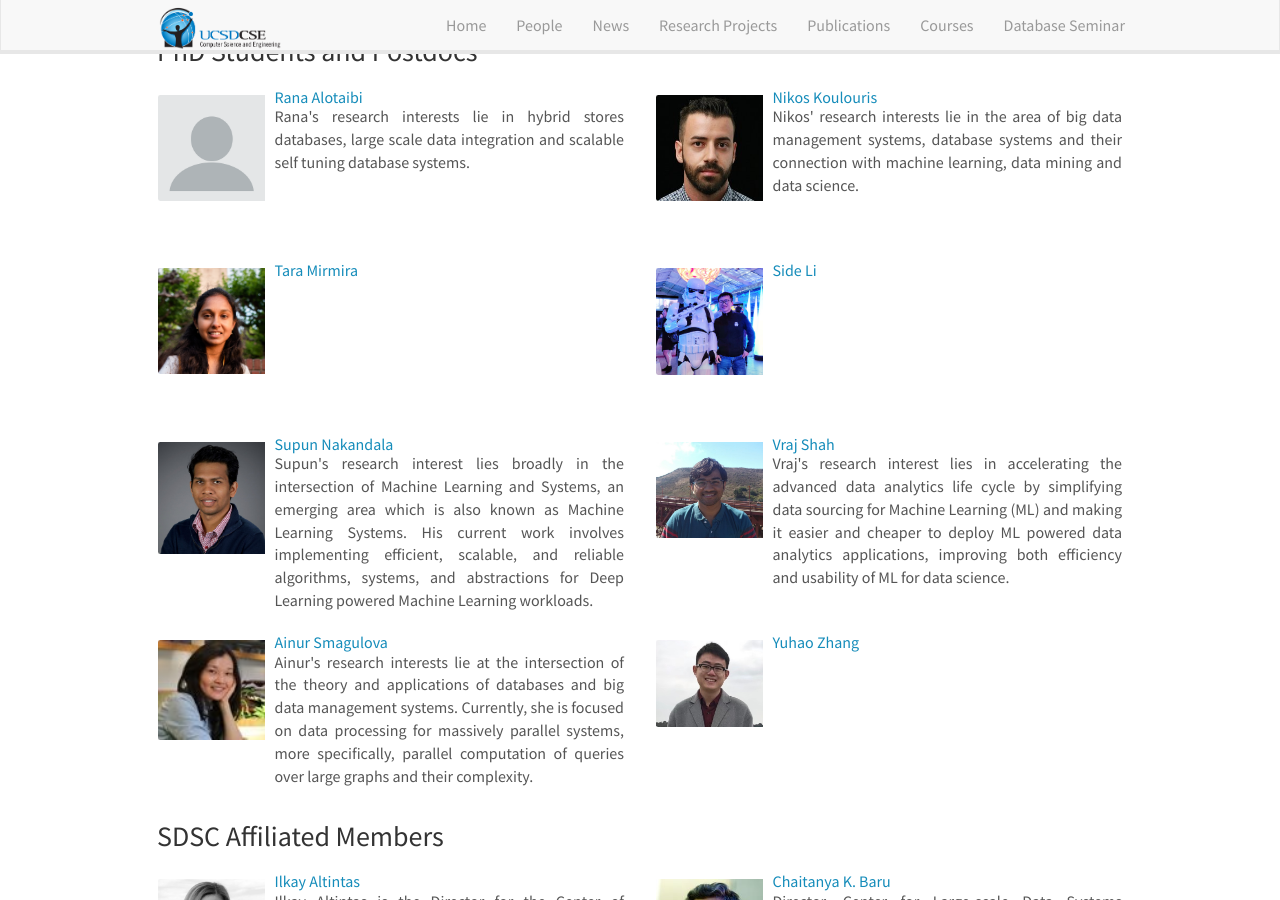
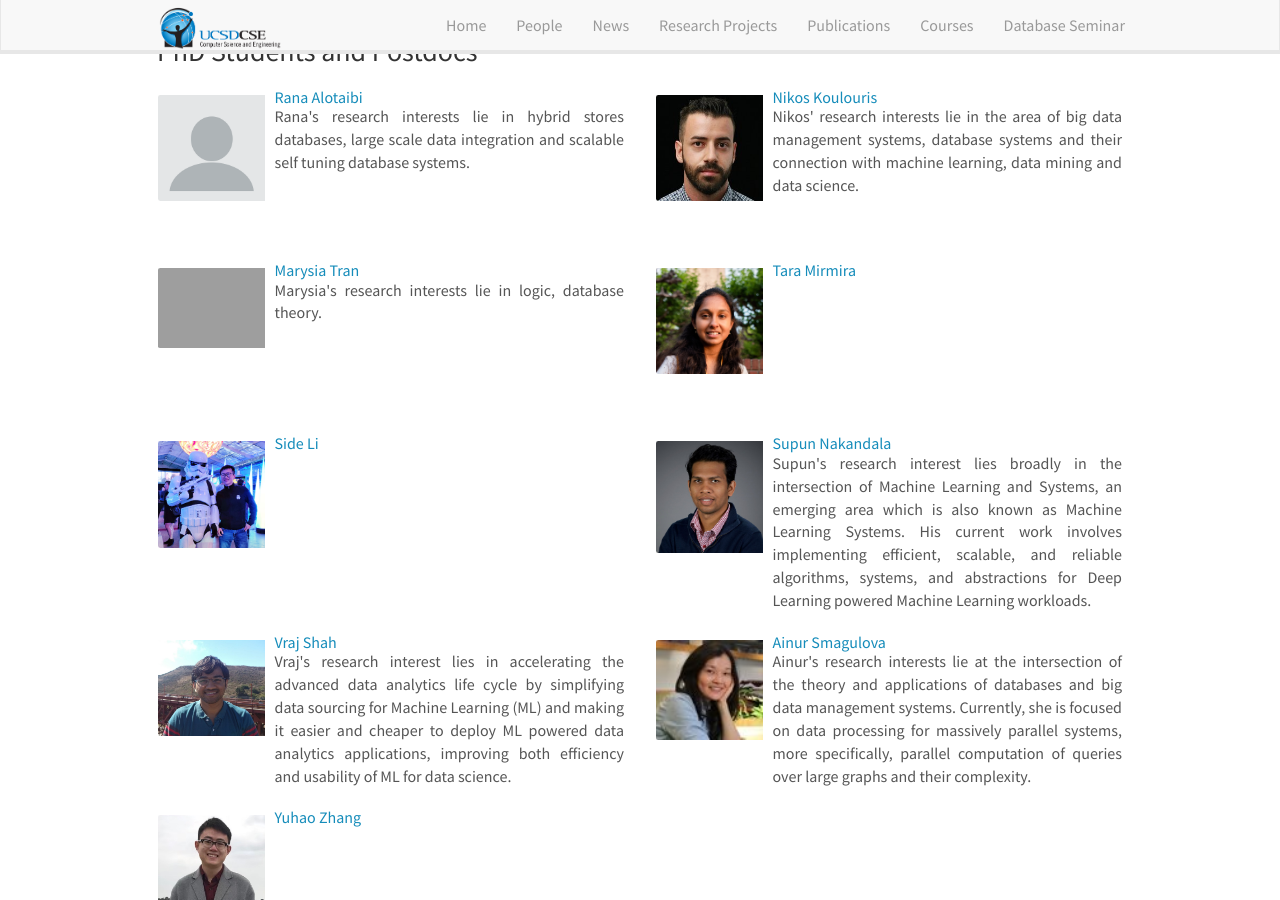
Before and after one commit to dbucsd/dbucsd.github.io, a Jekyll site: the page built from index.md, in a window 1280 px wide and 900 px high, scrolled down 1175 px. Built offline with Jekyll 4.4.1, drawn with Linux system fonts in a browser that asks for light colours; nearby versions of some CDN libraries.

Commit message:
Update students.yml

```diff
--- a/_data/students.yml
+++ b/_data/students.yml
@@ -6,6 +6,10 @@
   photo: nikos.jpg
   web: http://cseweb.ucsd.edu/~nkoulour/
   info: "Nikos' research interests lie in the area of big data management systems, database systems and their connection with machine learning, data mining and data science."
+- name: Marysia Tran
+  photo: marysia.png
+  web:
+  info: "Marysia's research interests lie in logic, database theory."
 - name: Tara Mirmira
   photo: tara.png
   web: https://www.linkedin.com/in/tara-mirmira/
```
